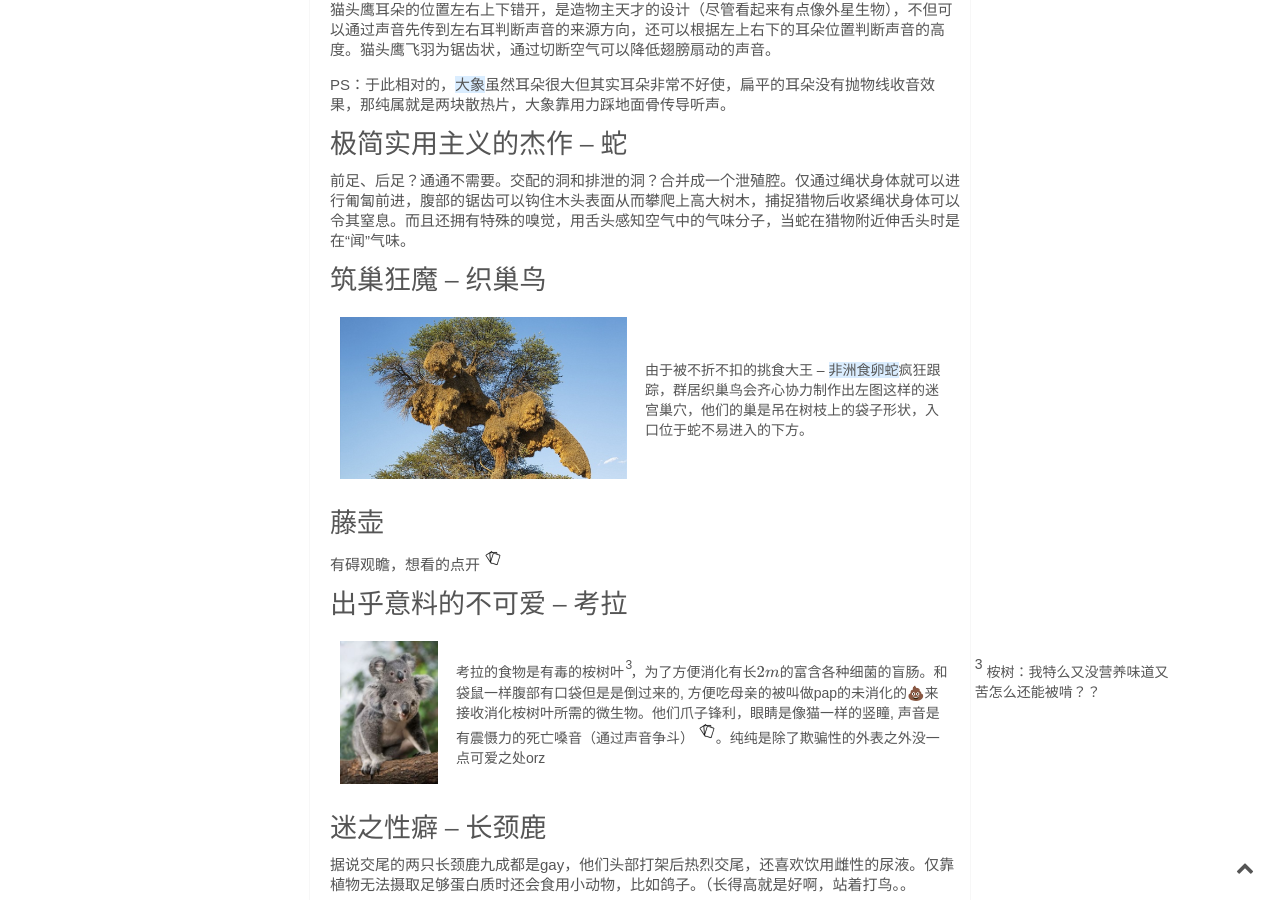
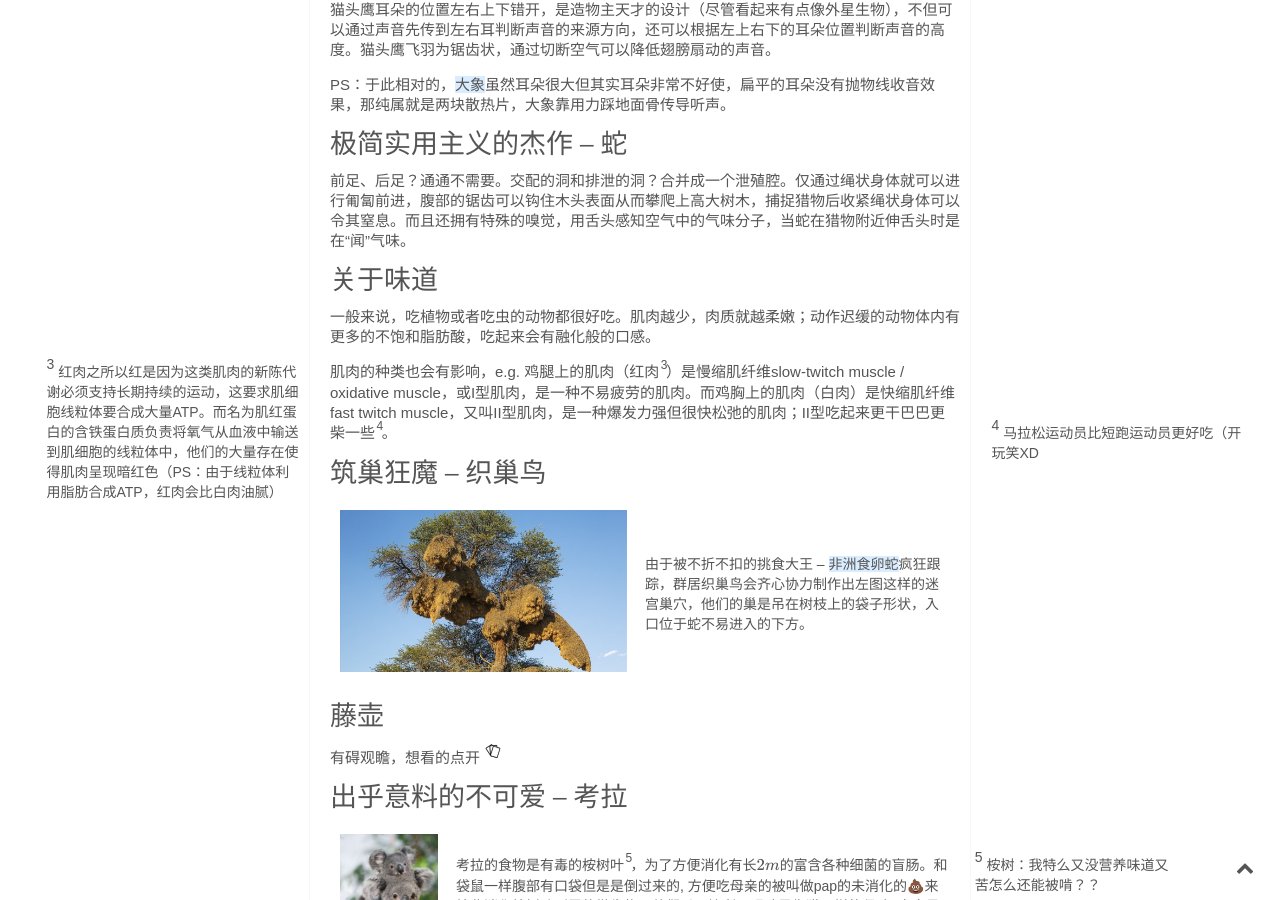
Before and after one commit to r7shun/r7shun.github.io, a Jekyll site: the page built from _posts/2023-03-01-bioIllustrations.md, in a window 1280 px wide and 900 px high, scrolled down 1319 px. Built offline with Jekyll 4.4.1, drawn with Linux system fonts in a browser that asks for light colours; formulas are drawn with MathJax 3.

Commit message:
update bio

```diff
--- a/_posts/2023-03-01-bioIllustrations.md
+++ b/_posts/2023-03-01-bioIllustrations.md
@@ -9,7 +9,7 @@ What a strange animal! Notes for「天地創造デザイン部」
 
 ![penguin](../assets/inserts/230302penguin.png) | 企鹅[[图：第26话::rsn]]虽然看起来是只腿短的憨憨但其实人家只是蹲着。。他们的关节固定为弯曲的状态，通过这种构造可以防止脚接触冰面是血液快速冷却。至于为什么不进化成直立的大长腿，因为企鹅不光要陆上行走还得海里游泳，要是变成大长腿在海里自由泳的话一样会因为腿部接触面积过大而失温。
 
- PS：为了不放走捕的鱼，企鹅的舌头上全是倒刺，看起来相当恐怖（自然界很多看起来可爱的东西其实远非如此，最典型的例子大概是 [考拉](#出乎意料的不可爱 -- 考拉) ）他们留鼻涕是为了保持体内水盐平衡，而且明明是鸟类却是变温动物，而且骨头是实心的增强重量便于潜水。（是不是一点也不可爱了。。。
+ PS：为了不放走捕的鱼，企鹅的舌头上全是倒刺，看起来相当恐怖（自然界很多看起来可爱的东西其实远非如此，最典型的例子大概是 [考拉](#koala) ）他们留鼻涕是为了保持体内水盐平衡，而且明明是鸟类却是变温动物，而且骨头是实心的增强重量便于潜水。（是不是一点也不可爱了。。。
 
 # 海龟产卵很痛苦所以流泪？ -- 瞎扯
 
@@ -34,6 +34,12 @@
 
 前足、后足？通通不需要。交配的洞和排泄的洞？合并成一个泄殖腔。仅通过绳状身体就可以进行匍匐前进，腹部的锯齿可以钩住木头表面从而攀爬上高大树木，捕捉猎物后收紧绳状身体可以令其窒息。而且还拥有特殊的嗅觉，用舌头感知空气中的气味分子，当蛇在猎物附近伸舌头时是在“闻”气味。
 
+# 关于味道
+
+一般来说，吃植物或者吃虫的动物都很好吃。肌肉越少，肉质就越柔嫩；动作迟缓的动物体内有更多的不饱和脂肪酸，吃起来会有融化般的口感。
+
+肌肉的种类也会有影响，e.g. 鸡腿上的肌肉（红肉[[红肉之所以红是因为这类肌肉的新陈代谢必须支持长期持续的运动，这要求肌细胞线粒体要合成大量ATP。而名为肌红蛋白的含铁蛋白质负责将氧气从血液中输送到肌细胞的线粒体中，他们的大量存在使得肌肉呈现暗红色（PS：由于线粒体利用脂肪合成ATP，红肉会比白肉油腻）::lsn]]）是慢缩肌纤维slow-twitch muscle / oxidative muscle，或I型肌肉，是一种不易疲劳的肌肉。而鸡胸上的肌肉（白肉）是快缩肌纤维fast twitch muscle，又叫II型肌肉，是一种爆发力强但很快松弛的肌肉；II型吃起来更干巴巴更柴一些[[马拉松运动员比短跑运动员更好吃（开玩笑XD::rsn]]。
+
 # 筑巢狂魔 -- 织巢鸟
 
 ![netbird](../assets/inserts/230302netbird.jpg) | 由于被不折不扣的挑食大王 -- [[非洲食卵蛇::highlight]]疯狂跟踪，群居织巢鸟会齐心协力制作出左图这样的迷宫巢穴，他们的巢是吊在树枝上的袋子形状，入口位于蛇不易进入的下方。
@@ -42,7 +48,7 @@
 有碍观瞻，想看的点开
 [[藤壶是世界上阴茎最长的生物，有身体四倍之长。顺便一提，他的长阴茎在甲壳中会收纳成卷发状，而且雌雄同体可以自己产卵（这到底什么玩意，~~它大概可以水仙的很开心~~::srs]]
 
-# 出乎意料的不可爱 -- 考拉
+# 出乎意料的不可爱 -- 考拉<a name="koala"></a>
 
  <img src="../assets/inserts/230302kaola.jpg" width="500"> | 考拉的食物是有毒的桉树叶[[桉树：我特么又没营养味道又苦怎么还能被啃？？::rsn]]，为了方便消化有长$$2m$$的富含各种细菌的盲肠。和袋鼠一样腹部有口袋但是是倒过来的, 方便吃母亲的被叫做pap的未消化的💩来接收消化桉树叶所需的微生物。他们爪子锋利，眼睛是像猫一样的竖瞳, 声音是有震慑力的死亡嗓音（通过声音争斗） [[雄性有两根阴茎雌性有两条阴道::srs]]。纯纯是除了欺骗性的外表之外没一点可爱之处orz
 
```
